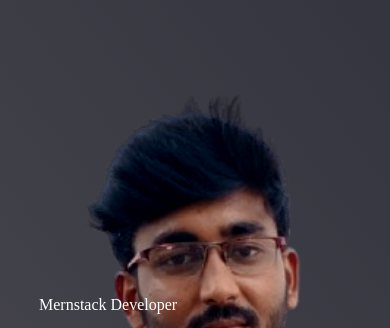
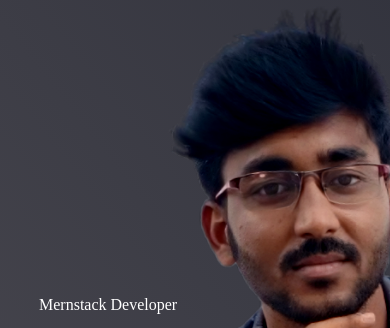
Before and after one commit to Krishnaraj286g/Portfolio, a plain HTML site: page index.html in a window 390 px wide. Shown: the part 76-404 px from the top of the page. Drawn offline with Linux system fonts and the light colour scheme.

Commit message:
portfolio updated

```diff
--- a/index.html
+++ b/index.html
@@ -34,7 +34,7 @@
                          <h1>Hi, I'm <span>Krishnaraj</span> <br>From India</h1>
                     </div>
                     <div class="header-img">
-                        <img src="images/bg3.png" alt="">
+                        <img src="images/bg4.png" alt="">
                     </div>
             </div>
 
--- a/style.css
+++ b/style.css
@@ -698,6 +698,8 @@ nav .fa-solid{
     }
       #header::after {
         background-image: url(images/profile1.png);
+        background-repeat: no-repeat;
+        background-size: cover;
       }
 
 
@@ -848,7 +850,7 @@ nav .fa-solid{
 @media only screen and (max-width:600px){
 
      #header::after {
-        background: url(images/bg2.png);
+        background: url(images/bg4.png);
         content: "";
         position: absolute;
         top: 0;
@@ -856,6 +858,7 @@ nav .fa-solid{
         width: 100%;
         height: 100%;
         background-size: cover;
+        background-repeat: no-repeat;
         filter: brightness(80%) contrast(1.5);
         z-index: -1;
         text-shadow: 5px 5px 5px #f3e9ec;
```
Also changed, not shown: images/bg4.png (added).
